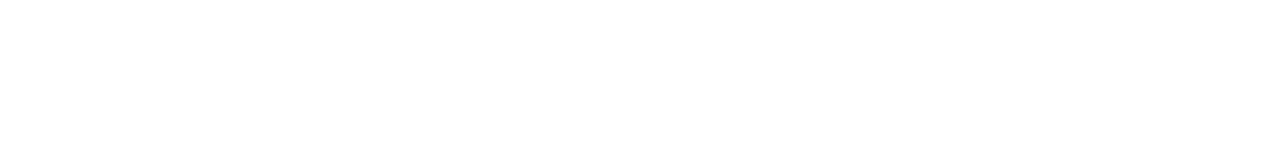
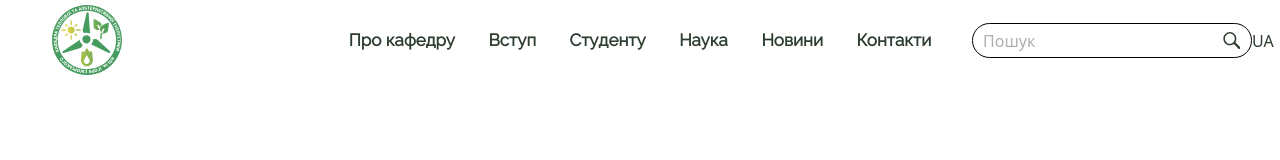
Before and after one commit to alinapavlyuk/tef, a plain HTML site: page index.html in a window 1280 px wide. Drawn offline with nearby package versions, Linux system fonts and the light colour scheme.

Commit message:
Added header
-logo
-navigation bar
-search bar
-language switcher

```diff
--- a/index.html
+++ b/index.html
@@ -6,9 +6,40 @@
           content="width=device-width, user-scalable=no, initial-scale=1.0, maximum-scale=1.0, minimum-scale=1.0">
     <meta http-equiv="X-UA-Compatible" content="ie=edge">
     <title>Document</title>
+    <link rel="preconnect" href="https://fonts.googleapis.com">
+    <link rel="preconnect" href="https://fonts.gstatic.com" crossorigin>
+    <link href="https://fonts.googleapis.com/css2?family=Raleway&display=swap" rel="stylesheet">
+    <link href="https://cdn.jsdelivr.net/npm/bootstrap@5.2.1/dist/css/bootstrap.min.css" rel="stylesheet" integrity="sha384-iYQeCzEYFbKjA/T2uDLTpkwGzCiq6soy8tYaI1GyVh/UjpbCx/TYkiZhlZB6+fzT" crossorigin="anonymous">
     <link rel="stylesheet" href="src/styles.css">
 </head>
 <body>
+    <div class="container-fluid">
+        <header>
+            <div class="row">
+                <div class="col-3">
+                    <img src="images/logo.svg" alt="logo" class="logo">
+                </div>
+                <div class="col-6">
+                    <nav>
+                        <ul class="navigation-list" id="navigation-list"></ul>
+                    </nav>
+                </div>
+                <div class="col-3">
+                    <div class="search-and-language-div">
+                        <div class="search-bar">
+                            <form action="#" class="search-form">
+                                <input type="text" placeholder="Пошук" class="search-input">
+                                <button type="submit" class="search-button"></button>
+                            </form>
+                        </div>
+                        <div class="language-switcher">
+                            <a href="#" class="language-link">UA</a>
+                        </div>
+                    </div>
+                </div>
+            </div>
+        </header>
+    </div>
     <script src="src/script.js"></script>
 </body>
 </html>
--- a/src/script.js
+++ b/src/script.js
@@ -0,0 +1,14 @@
+function showNavigationBar() {
+    let navigationListItems =
+        ["Про кафедру", "Вступ", "Студенту", "Наука", "Новини", "Контакти"];
+    let navigationList = document.querySelector("#navigation-list");
+    navigationListItems.forEach(function (item) {
+        navigationList.innerHTML = navigationList.innerHTML + `
+        <li class="navigation-list-item">
+           <a href="" class="navigation-link">${item}</a>
+        </li>
+        `
+    })
+}
+
+showNavigationBar();
--- a/src/styles.css
+++ b/src/styles.css
@@ -0,0 +1,94 @@
+:root {
+    --header-height: 70px;
+}
+
+::placeholder {
+    color: #ABB1AC;
+}
+
+header {
+    margin-top: 5px;
+    max-height: var(--header-height);
+}
+
+a {
+    text-decoration: none;
+}
+
+nav {
+    margin-top: 23px;
+}
+
+input {
+    color: #2D3D2F;
+}
+
+.logo {
+    width: var(--header-height);
+    margin-left: 40px;
+}
+
+.navigation-list {
+    display: flex;
+    align-items: center;
+    justify-content: space-around;
+    list-style: none;
+    margin: 0;
+    padding: 0;
+}
+
+.navigation-link {
+    font-family: 'Raleway', sans-serif;
+    font-weight: 700;
+    font-size: 17px;
+    color: #2D3D2F;
+}
+
+.search-and-language-div {
+    margin-top: 18px;
+    display: flex;
+    align-items: center;
+    justify-content: space-between;
+}
+
+.search-button {
+    border: none;
+    width: 17px;
+    height: 17px;
+    background-color: transparent;
+    background-image: url("../images/search-icon.svg");
+    background-size: cover;
+    padding: 0;
+}
+
+.search-form {
+    width: 280px;
+    height: 35px;
+    padding: 0;
+    display: flex;
+    align-items: center;
+    border: 1px solid black;
+    border-radius: 30px;
+}
+
+.search-input {
+    width: 250px;
+    max-height: 35px;
+    padding: 0 0 0 10px;
+    border: 0;
+    background: transparent;
+    outline: none;
+}
+
+.search-icon {
+    width: 15px;
+}
+
+.language-switcher {
+    width: 50px;
+    text-align: center;
+}
+
+.language-link {
+    color: #2D3D2F;
+}
```
Also changed, not shown: images/logo.svg (added), images/search-icon.svg (added).
